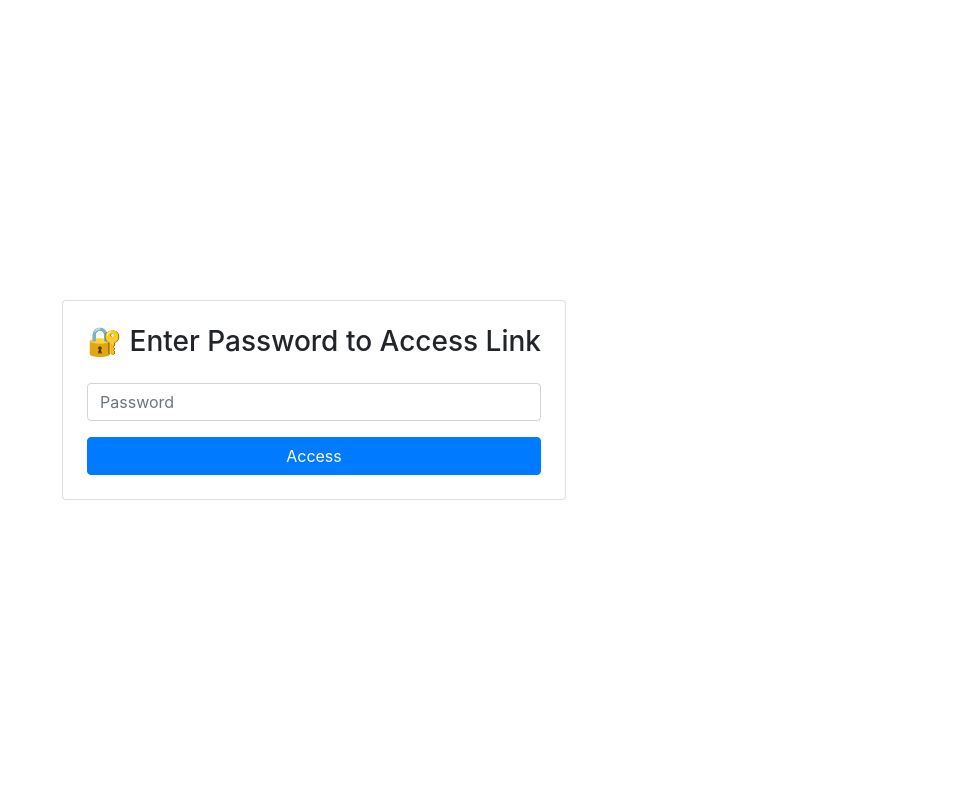
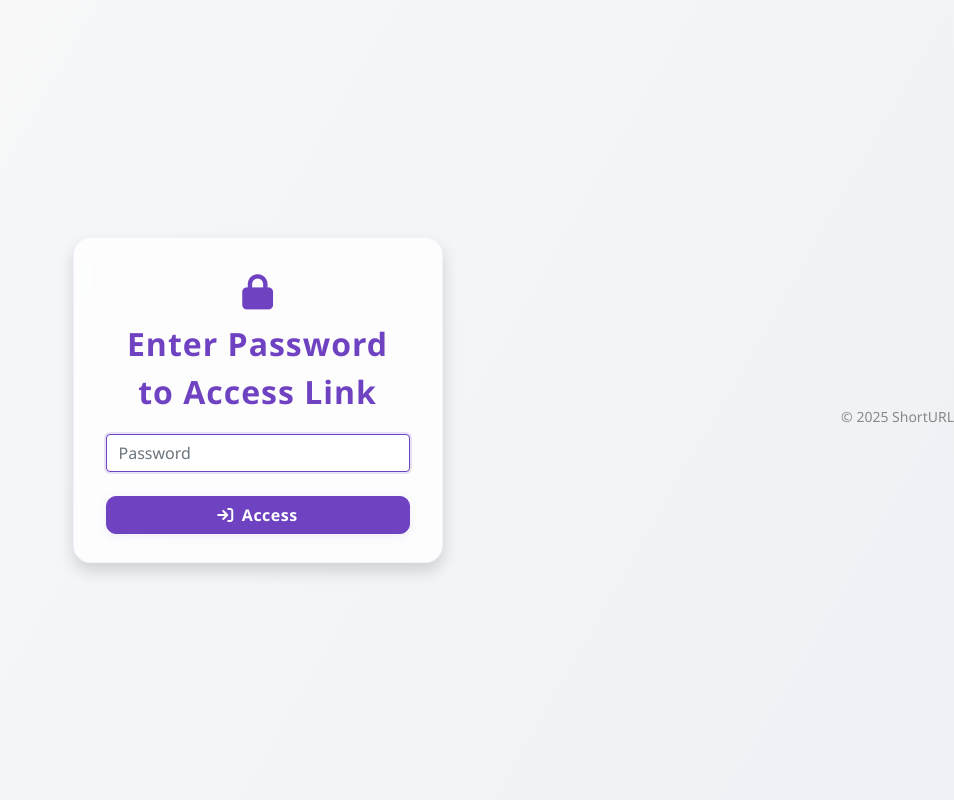
Before and after one commit to Pranavfr/url-shortener, a Flask app: template templates/password_prompt.html in a window 1280 px wide. Shown: the whole page, without its empty margins (326-1280 px from the left). Run offline with Flask 3, Linux system fonts and the light colour scheme; the template is opened without the code that fills it, so the values that code supplies are empty; some libraries are stand-ins or nearby versions.

Commit message:
backup before enhancements

```diff
--- a/templates/password_prompt.html
+++ b/templates/password_prompt.html
@@ -3,18 +3,95 @@
 <head>
   <meta charset="UTF-8">
   <title>Password Protected</title>
+  <meta name="viewport" content="width=device-width, initial-scale=1.0"/>
   <link rel="stylesheet" href="https://stackpath.bootstrapcdn.com/bootstrap/4.5.2/css/bootstrap.min.css">
+  <link rel="stylesheet" href="https://cdnjs.cloudflare.com/ajax/libs/font-awesome/6.4.2/css/all.min.css"/>
+  <style>
+    body {
+      background: linear-gradient(120deg, #f9f9f9 0%, #eef1f5 100%);
+      font-family: 'Segoe UI', Tahoma, Geneva, Verdana, sans-serif;
+      min-height: 100vh;
+      margin: 0;
+      padding: 0;
+      transition: background-color 0.3s, color 0.3s;
+    }
+    .glass-card {
+      background: rgba(255,255,255,0.8);
+      backdrop-filter: blur(10px);
+      border-radius: 18px;
+      box-shadow: 0 8px 32px 0 rgba(31,38,135,0.10);
+      border: 1px solid rgba(200,200,255,0.2);
+      padding: 36px 32px 28px 32px;
+      max-width: 370px;
+      width: 100%;
+      margin: auto;
+    }
+    .title {
+      font-weight: bold;
+      color: #6f42c1;
+      text-align: center;
+      font-size: 2rem;
+      margin-bottom: 18px;
+      letter-spacing: 1px;
+    }
+    .form-control:focus {
+      border-color: #6f42c1;
+      box-shadow: 0 0 0 2px rgba(111,66,193,0.15);
+    }
+    .btn-primary {
+      border-radius: 10px;
+      background-color: #6f42c1;
+      border-color: #6f42c1;
+      font-weight: 600;
+      letter-spacing: 0.5px;
+      box-shadow: 0 2px 8px rgba(111,66,193,0.10);
+      transition: background 0.2s, color 0.2s, box-shadow 0.2s;
+    }
+    .btn-primary:hover {
+      background-color: #4b2a91;
+      border-color: #4b2a91;
+      box-shadow: 0 4px 16px rgba(111,66,193,0.18);
+      transform: translateY(-2px) scale(1.03);
+    }
+    .fa-lock {
+      color: #6f42c1;
+      font-size: 2.2rem;
+      margin-bottom: 10px;
+      display: block;
+      text-align: center;
+    }
+    .footer {
+      text-align: center;
+      color: #888;
+      font-size: 14px;
+      margin-top: 32px;
+    }
+    @media (max-width: 500px) {
+      .glass-card {
+        padding: 24px 8px 18px 8px;
+      }
+      .title {
+        font-size: 1.3rem;
+      }
+    }
+  </style>
 </head>
 <body class="d-flex align-items-center justify-content-center" style="height: 100vh;">
-  <div class="card p-4">
-    <h3>🔐 Enter Password to Access Link</h3>
-    <form method="POST">
+  <div class="glass-card shadow">
+    <i class="fa-solid fa-lock"></i>
+    <div class="title">Enter Password to Access Link</div>
+    <form method="POST" autocomplete="off">
       {% if error %}
       <div class="alert alert-danger mt-2">{{ error }}</div>
       {% endif %}
-      <input type="password" class="form-control mt-3" name="password" placeholder="Password" required>
-      <button type="submit" class="btn btn-primary mt-3 btn-block">Access</button>
+      <input type="password" class="form-control mt-3" name="password" placeholder="Password" required autofocus>
+      <button type="submit" class="btn btn-primary mt-4 btn-block">
+        <i class="fa-solid fa-arrow-right-to-bracket mr-2"></i>Access
+      </button>
     </form>
+  </div>
+  <div class="footer">
+    &copy; 2025 ShortURL
   </div>
 </body>
 </html>
```
Also changed, not shown: analytics.json (+1 -1 lines), templates/index.html (+64 -3 lines), urls.json (+1 -1 lines), static/qrcodes/qaz.png (added).
